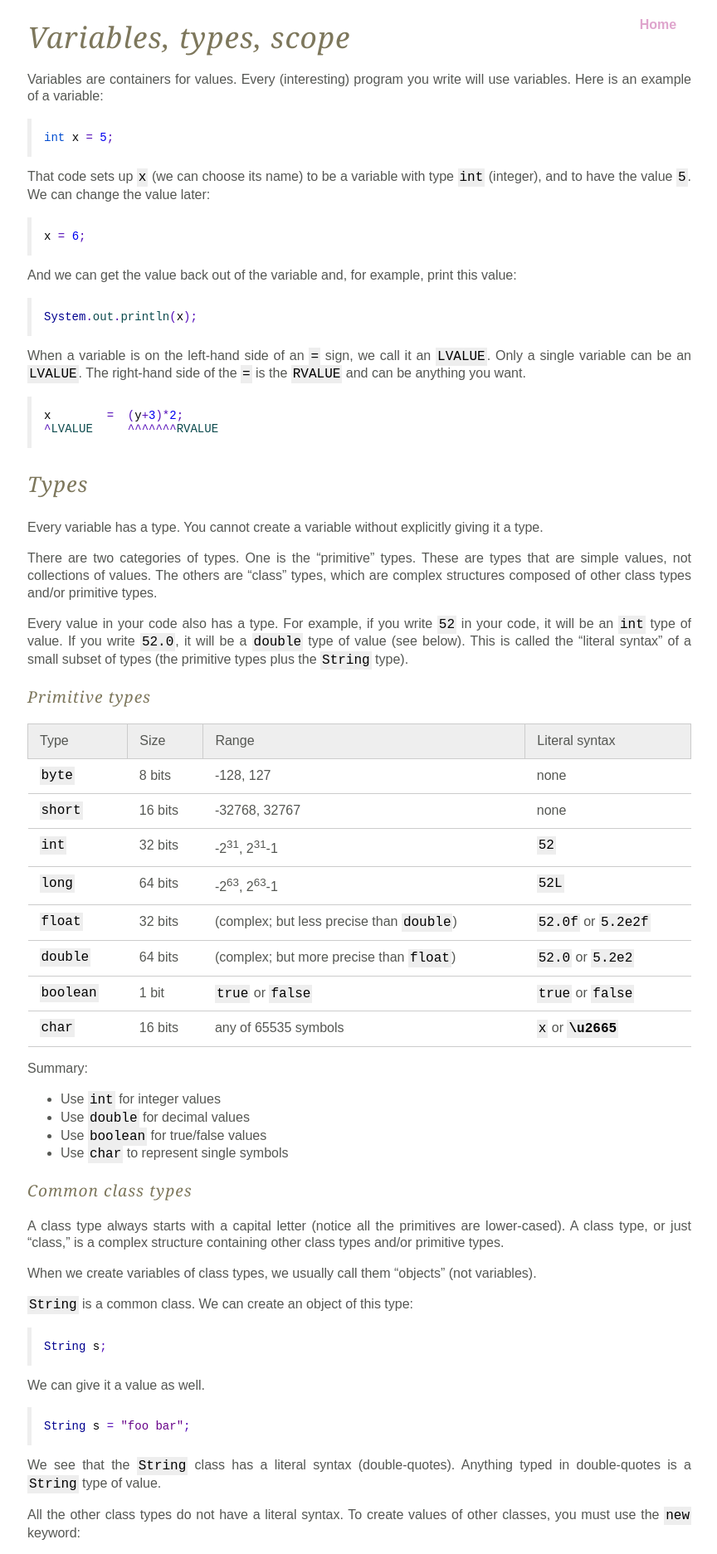
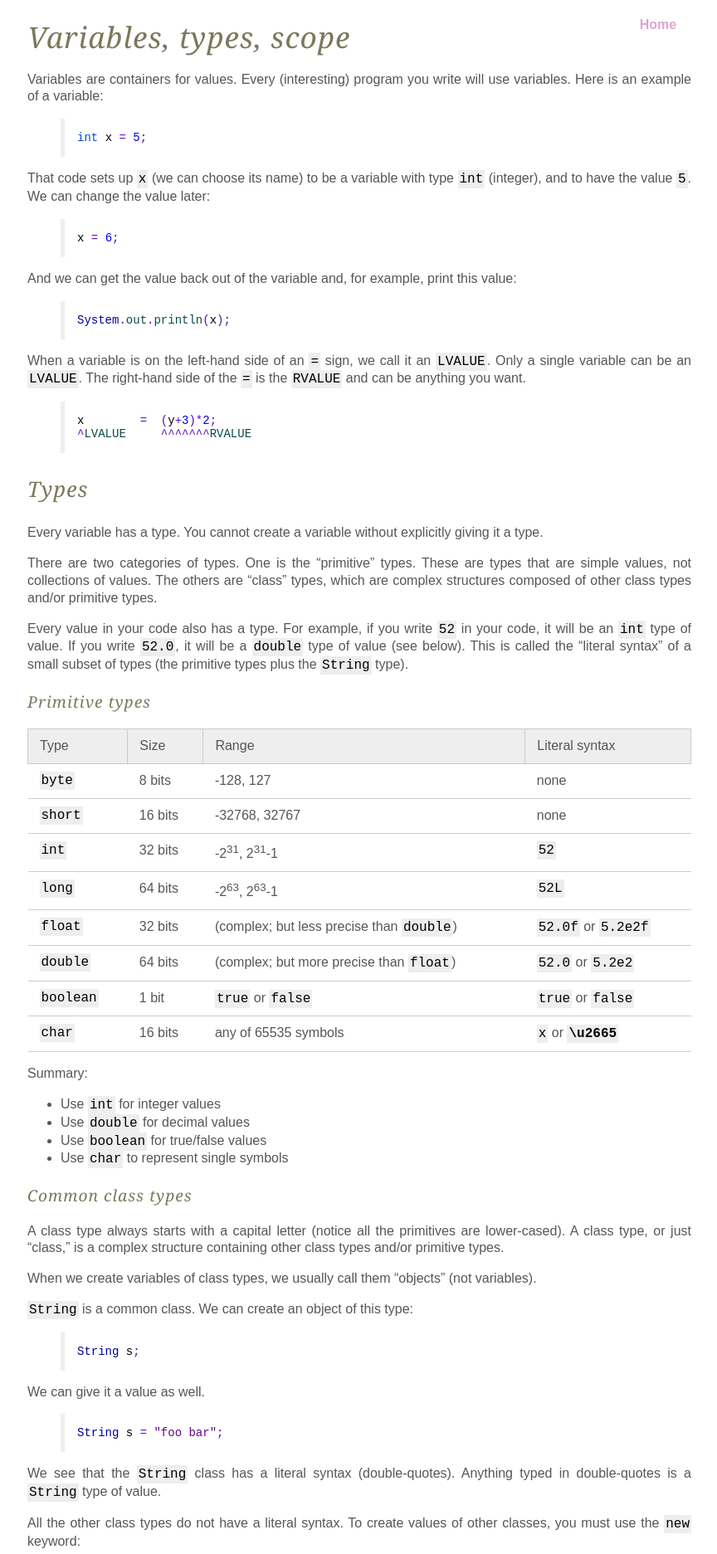
Before and after one commit to joshuaeckroth/csci141-website, a Jekyll site: the page built from lecture/variables-types-scope.markdown, in a window 1280 px wide. Shown: the top 1873 px of the page at 83% size, without its empty margins (207-1071 px from the left). Built offline with Jekyll 4.4.1, drawn with Linux system fonts in a browser that asks for light colours; Markdown is read by kramdown in place of the engine named in the settings.

Commit message:
Fixed syntax highlighting.

````diff
--- a/lecture/variables-types-scope.markdown
+++ b/lecture/variables-types-scope.markdown
@@ -5,28 +5,28 @@ layout: default
 
 Variables are containers for values. Every (interesting) program you write will use variables. Here is an example of a variable:
 
-```java
+{% highlight java %}
 int x = 5;
-```
+{% endhighlight %}
 
 That code sets up `x` (we can choose its name) to be a variable with type `int` (integer), and to have the value `5`. We can change the value later:
 
-```java
+{% highlight java %}
 x = 6;
-```
+{% endhighlight %}
 
 And we can get the value back out of the variable and, for example, print this value:
 
-```java
+{% highlight java %}
 System.out.println(x);
-```
+{% endhighlight %}
 
 When a variable is on the left-hand side of an `=` sign, we call it an `LVALUE`. Only a single variable can be an `LVALUE`. The right-hand side of the `=` is the `RVALUE` and can be anything you want.
 
-```java
+{% highlight java %}
 x        =  (y+3)*2;
 ^LVALUE     ^^^^^^^RVALUE
-```
+{% endhighlight %}
 
 ## Types
 
@@ -64,23 +64,23 @@ When we create variables of class types, we usually call them "objects" (not var
 
 `String` is a common class. We can create an object of this type:
 
-```java
+{% highlight java %}
 String s;
-```
+{% endhighlight %}
 
 We can give it a value as well.
 
-```java
+{% highlight java %}
 String s = "foo bar";
-```
+{% endhighlight %}
 
 We see that the `String` class has a literal syntax (double-quotes). Anything typed in double-quotes is a `String` type of value.
 
 All the other class types do not have a literal syntax. To create values of other classes, you must use the `new` keyword:
 
-```java
+{% highlight java %}
 FooBar f = new FooBar();
-```
+{% endhighlight %}
 
 Here are some common class types:
 
@@ -93,12 +93,12 @@ Here are some common class types:
 
 Some classes require that you indicate the kinds of classes to be used internally. For example, the `HashMap` class is a container that associates keys with values (one key for one value). It can use any type as the key and any type as the value. You must tell it which type is the key and which is the value. For example, below we'll make a `HashMap` with `String` keys and `int` values:
 
-```java
+{% highlight java %}
 HashMap<String, int> mymap = new HashMap<String, int>();
 // put some stuff in the map
 mymap.put("apple", 3);
 mymap.put("banana", 0);
-```
+{% endhighlight %}
 
 This feature is called "generics," because the `HashMap` class is generic, it can work with any two types.
 
````
Also changed, not shown: lecture/conditionals.markdown (+10 -10 lines), lecture/simple-io.markdown (+12 -12 lines).
